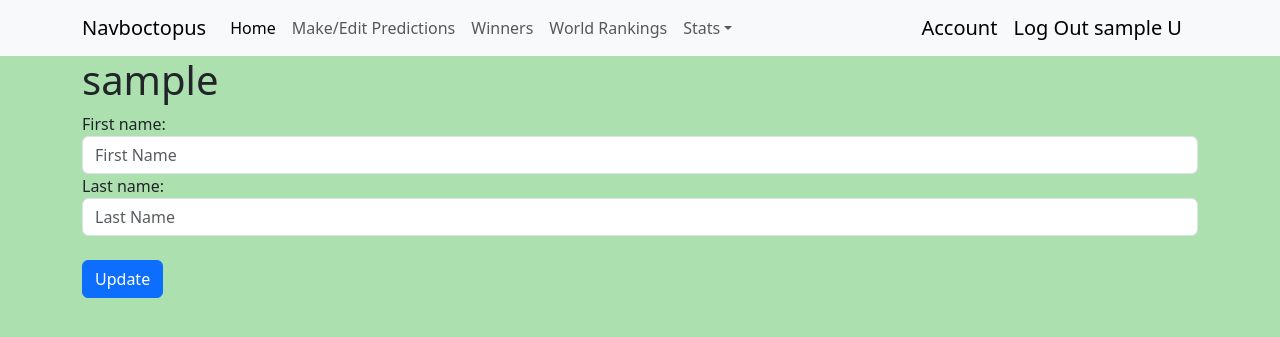
After one commit to rgl1892/euro_predictor, a Django app: page /account in a window 1280 px wide. The commit adds this page. Shown: the top 337 px of the page. Run offline with Django 5.2, Linux system fonts and the light colour scheme; the visitor is signed in with stand-in values (Sample User, id 1); data comes from the database, SQL or seed files in the repository.

Commit message:
account view added

```diff
--- a/predictor/forms.py
+++ b/predictor/forms.py
@@ -12,3 +12,7 @@ class EditUserForm(UserCreationForm):
     username = forms.CharField(widget=forms.TextInput(attrs={'class': 'form-control'}))
     password1 = forms.CharField(help_text=password_validation.password_validators_help_text_html(),label=("Password"),widget=forms.PasswordInput(attrs={'class': 'form-control','placeholder':'Password'}))
     password2 = forms.CharField(label=("Re-enter Password"),widget=forms.PasswordInput(attrs={'class': 'form-control','placeholder':'Password'}))
+
+class AccountForm(forms.Form):
+    first_name = forms.CharField(widget=forms.TextInput(attrs={'class': 'form-control','placeholder':'First Name'}))
+    last_name = forms.CharField(widget=forms.TextInput(attrs={'class': 'form-control','placeholder':'Last Name'}))
--- a/predictor/templates/predictor/base.html
+++ b/predictor/templates/predictor/base.html
@@ -95,7 +95,7 @@
                     </li>
                     {% endif %}
 
-                    {% if user.is_authenticated %}
+
                     <li class="nav-item dropdown">
                         <a
                             class="nav-link dropdown-toggle"
@@ -115,10 +115,12 @@
                         </div>
 
                     </li>
-                    {% endif %}
+
+
                 </ul>
                 <form class="d-flex my-2 my-lg-0">
                     {% if user.is_authenticated %}
+                    <a class="navbar-brand" href="{% url 'account' %}" class="nav-link active" title="Account">Account</a>
                     <a class="navbar-brand" href="{% url 'logout' %}" class="nav-link active" title="Log Out">Log Out {{user.username}} {{user.last_name|first}}</a>
                     {% else %}
                     <a class="navbar-brand" href="{% url 'login' %}" class="nav-link active" title="Login">Login</a>
--- a/predictor/templates/predictor/home.html
+++ b/predictor/templates/predictor/home.html
@@ -5,6 +5,9 @@
         <div class="col">
             {% if not user.is_authenticated %}
             <h1> Please create an Account to make your predictions</h1>
+            {% endif %}
+            {% if  not user.first_name and user.is_authenticated%}
+            <h1>Please add name details to your account so I know who you are</h1>
             {% endif %}
             <h3>Points explanation</h3>
             <p>
--- /dev/null
+++ b/predictor/templates/predictor/login/account.html
@@ -0,0 +1,25 @@
+{% extends 'predictor/base.html' %}
+{% block content%}
+<div class="container">
+    <div class="row">
+        <div class="col">
+            {% for item in logged_in_user %}
+            <h1>{{item.username}}</h1>
+            <form method="POST" action="{% url 'account' %}">
+                {% csrf_token %}
+                {{form}}
+                <br>
+                <button
+                    type="submit"
+                    class="btn btn-primary"
+                >
+                    Update
+                </button>
+
+                </form>
+            {% endfor %}
+        </div>
+    </div>
+</div>
+
+{% endblock %}
--- a/predictor/urls.py
+++ b/predictor/urls.py
@@ -14,4 +14,5 @@ urlpatterns = [
     path('actual_entry',views.ActualView.as_view(),name='actual_entry'),
     path('winners',views.WinnersView.as_view(),name='winners'),
     path('stats',views.StatsView.as_view(),name='stats'),
+    path('account',views.AccountView.as_view(),name='account'),
 ]
--- a/predictor/views.py
+++ b/predictor/views.py
@@ -4,7 +4,7 @@ from django.contrib.auth import login, logout, authenticate
 from django.contrib.auth.models import User
 from django.db import IntegrityError
 
-from .forms import EditAuthForm,EditUserForm
+from .forms import EditAuthForm,EditUserForm,AccountForm
 from .models import Country,Group,Score,Prediction,Match,Winner
 
 def create_user_predictions(request):
@@ -671,3 +671,29 @@ class StatsView(View):
         }
 
         return render(request,self.template_name,context)
+
+class AccountView(View):
+
+    template_name = 'predictor/login/account.html'
+
+    def get(self,request):
+
+        user = User.objects.filter(username=request.user)
+        form = AccountForm
+        context = {
+            'logged_in_user':user,
+            'form':form,
+        }
+        return render(request,self.template_name,context)
+
+    def post(self,request):
+        print(request.POST)
+        User.objects.filter(username=request.user).update(first_name =request.POST['first_name'],last_name=request.POST['last_name'])
+        user = User.objects.filter(username=request.user)
+
+        form = AccountForm
+        context = {
+            'logged_in_user':user,
+            'form':form,
+        }
+        return render(request,self.template_name,context)
```
Also changed, not shown: predictor/templates/predictor/prediction/prediction.html (line endings or trailing spaces).
